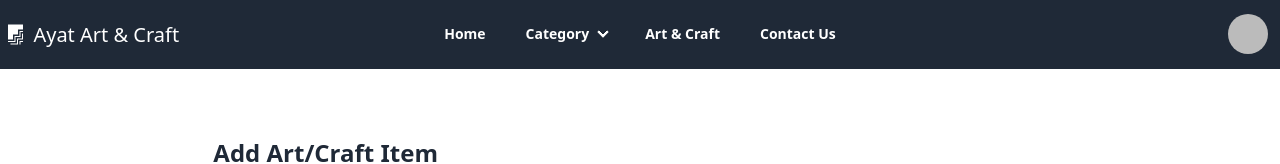
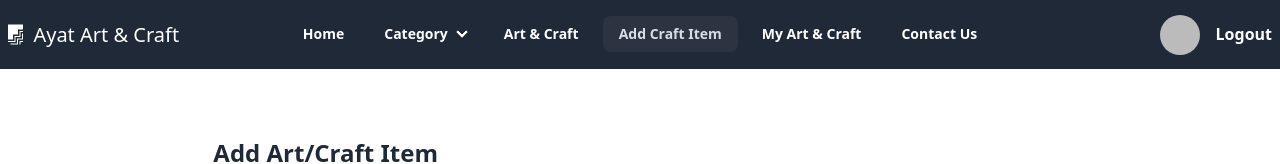
Before and after one commit to md-shafiul-islam/Art-Craft-Store, a React (Vite) app: page /add-items in a window 1280 px wide. Shown: the top 164 px of the page. Built offline with nearby package versions, Linux system fonts and the light colour scheme; no server answers; sample sign-in values are in the browser's storage.

Commit message:
Fixing Navigation and add tooltip to profile image

```diff
--- a/src/Components/Layout/NavBar.jsx
+++ b/src/Components/Layout/NavBar.jsx
@@ -19,7 +19,12 @@ const NavBar = () => {
       <li className="text-white font-semibold border-b border-transparent hover:bg-none hover:border-white">
         <NavLink to="/art-crafts"> Art & Craft</NavLink>
       </li>
-
+      <li className="text-white font-semibold border-b border-transparent hover:bg-none hover:border-white">
+        <NavLink to="/add-items">Add Craft Item</NavLink>
+      </li>
+      <li className="text-white font-semibold border-b border-transparent hover:bg-none hover:border-white">
+        <NavLink to="/my-crafts"> My Art & Craft</NavLink>
+      </li>
       <li className="text-white font-semibold border-b border-transparent hover:bg-none hover:border-white">
         <NavLink to="/contact-us">Contact Us</NavLink>
       </li>
--- a/src/Components/Layout/NavBarLogin.jsx
+++ b/src/Components/Layout/NavBarLogin.jsx
@@ -4,13 +4,7 @@ import { NavLink } from "react-router-dom";
 const NavBarLogin = ({ onLogOut, ...props }) => {
   return (
     <React.Fragment>
-      <li>
-        <NavLink to="/add-items">Add Craft Item</NavLink>
-      </li>
-      <li>
-        <NavLink to="/my-crafts"> My Art & Craft</NavLink>
-      </li>
-      <li>
+      <li className="text-white font-semibold border-b border-transparent hover:bg-none hover:border-white list-none">
         <span onClick={onLogOut}>Logout</span>
       </li>
     </React.Fragment>
--- a/src/Components/Layout/ProfileNav.jsx
+++ b/src/Components/Layout/ProfileNav.jsx
@@ -3,6 +3,7 @@ import React, { useContext, useEffect, useState } from "react";
 import { NavLink } from "react-router-dom";
 import { AuthContext } from "../../Context/AuthProvider";
 import NavBarLogin from "./NavBarLogin";
+import { Tooltip } from "react-tooltip";
 
 const ProfileNav = ({ ...props }) => {
   const { user, logOut } = useContext(AuthContext);
@@ -18,30 +19,26 @@ const ProfileNav = ({ ...props }) => {
     <React.Fragment>
       {!user ? (
         <>
-          <NavLink className=" text-white font-semibold hover:border-white border-b border-transparent " to="/register">
+          <NavLink
+            className=" text-white font-semibold hover:border-white border-b border-transparent "
+            to="/register"
+          >
             Register
           </NavLink>
-          <NavLink className=" text-white font-semibold hover:border-white border-b border-transparent " to="/login">
+          <NavLink
+            className=" text-white font-semibold hover:border-white border-b border-transparent "
+            to="/login"
+          >
             Login
           </NavLink>
         </>
       ) : (
-        <div className="dropdown dropdown-end">
-          <div
-            tabIndex={0}
-            role="button"
-            className="btn btn-ghost btn-circle avatar z-50"
-          >
-            <div className="w-10 rounded-full">
-              <img alt={user?.displayName} src={user?.photoURL} />
-            </div>
+        <div className="flex flex-row justify-center items-center gap-4">
+          <div className="w-10 h-10 rounded-full">
+            <img alt={user?.displayName} src={user?.photoURL} id="userName" className="rounded-full" />
+            <Tooltip anchorSelect="#userName" content={user?.displayName} />
           </div>
-          <ul
-            tabIndex={0}
-            className="menu menu-sm dropdown-content bg-base-100 rounded-box mt-3 w-52 p-2 shadow z-50"
-          >
-            <NavBarLogin onLogOut={onLogOut} />
-          </ul>
+          <NavBarLogin onLogOut={onLogOut} />
         </div>
       )}
     </React.Fragment>
--- /dev/null
+++ b/src/Components/Routers/PrivateRoute.jsx
@@ -0,0 +1,22 @@
+import React, { useContext } from "react";
+import Loading from "../Utils/Loading";
+import { isEmptyOrNull } from "../../utils/helper";
+import { useLocation, Navigate } from "react-router-dom";
+import { AuthContext } from "../../Context/AuthProvider";
+
+const PrivateRoute = ({ children }) => {
+  const { user, isLoading } = useContext(AuthContext);
+
+  const location = useLocation();
+  if (isLoading) {
+    return <Loading isLoading={isLoading} />;
+  }
+
+  if (!isEmptyOrNull(user)) {
+    return children;
+  }
+
+  return <Navigate to="/login" state={location.pathname} />;
+};
+
+export default PrivateRoute;
--- a/src/Components/Routers/router.jsx
+++ b/src/Components/Routers/router.jsx
@@ -15,6 +15,7 @@ import ItemSinglePage from "../../pages/itemSinglePage";
 import CategoryPage from "../../pages/categoryPage";
 import ArtAndCraft from "../../pages/artAndCraft";
 import ContactPage from "../../pages/contactPage";
+import PrivateRoute from "./PrivateRoute";
 
 const router = createBrowserRouter([
   {
@@ -36,7 +37,11 @@ const router = createBrowserRouter([
       },
       {
         path: "/add-items",
-        element: <AddProductPage />,
+        element: (
+          <PrivateRoute>
+            <AddProductPage />
+          </PrivateRoute>
+        ),
         loader: getAllCategory,
       },
       {
--- /dev/null
+++ b/src/Components/Utils/Loading.jsx
@@ -0,0 +1,14 @@
+import React from "react";
+
+const Loading = ({ isLoading, ...props }) => {
+  if (isLoading) {
+    return (
+      <div className="h-screen w-full flex flex-col justify-center items-center">
+        <span className="loading loading-spinner loading-lg bg-green-600"></span>
+      </div>
+    );
+  }
+  return "";
+};
+
+export default Loading;
```
